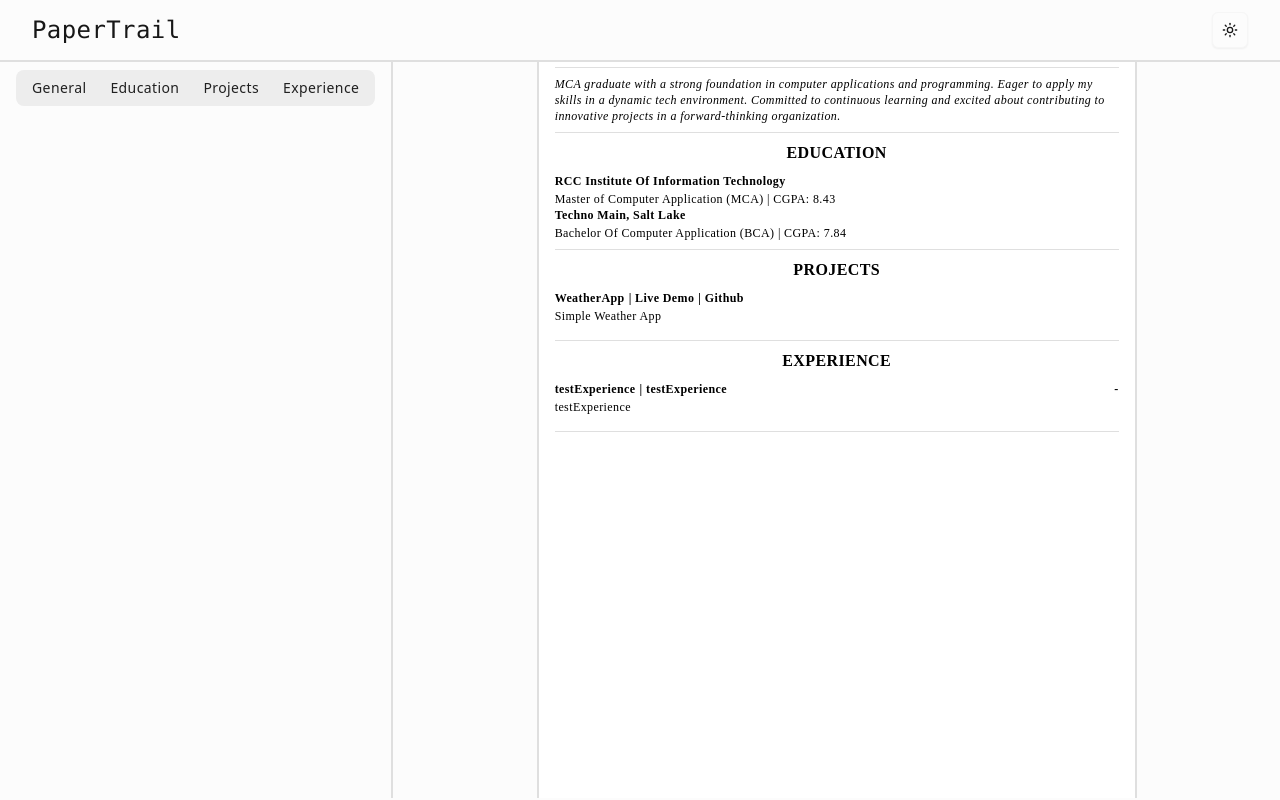
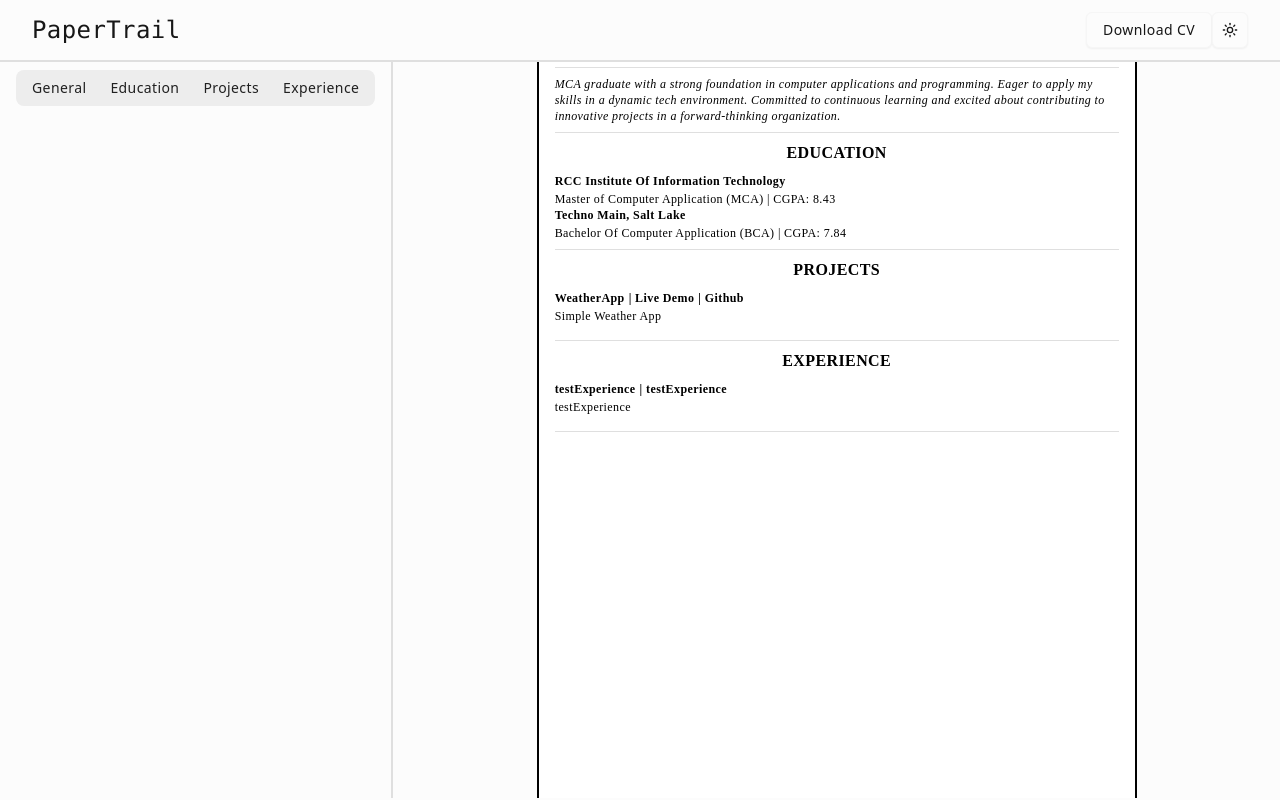
Before and after one commit to KARDT89/CV-application, a Next.js app: page / in a window 1280 px wide. Built offline with nearby package versions, Linux system fonts and the light colour scheme.

Commit message:
add: downloadpc

```diff
--- a/components/Navbar.jsx
+++ b/components/Navbar.jsx
@@ -13,8 +13,9 @@ import {
 } from '@/components/ui/drawer';
 import { Button } from '@/components/ui/button';
 import { AlignJustify } from 'lucide-react';
-import { X } from 'lucide-react';
+import { ArrowLeft } from 'lucide-react';
 import Cv from '@/components/preview/cv';
+import { convertToPDF } from '@/lib/downloadResume.js';
 
 const Navbar = ({ general, experience, education, projects }) => {
   return (
@@ -31,10 +32,10 @@ const Navbar = ({ general, experience, education, projects }) => {
         <DrawerTrigger className={'block xl:hidden'}>
           <AlignJustify />
         </DrawerTrigger>
-        <DrawerContent>
+        <DrawerContent className={''}>
           <div
             className={
-              'flex items-center justify-center px-4 py-2 overflow-scroll'
+              'flex items-center h-full justify-center px-4 py-2 overflow-scroll'
             }
           >
             <Cv
@@ -43,6 +44,12 @@ const Navbar = ({ general, experience, education, projects }) => {
               projects={projects}
               education={education}
             />
+          </div>
+          <div>
+            <Button variant="outline" onClick={convertToPDF}>
+              Download CV
+            </Button>
+            <ModeToggle />
           </div>
           <DrawerFooter
             className={'flex flex-col items-center justify-between'}
@@ -61,16 +68,20 @@ const Navbar = ({ general, experience, education, projects }) => {
               Made with ❤️ by <span className={'font-dt89'}>DT89</span>
             </DrawerDescription>
             <DrawerClose className={'flex gap-2'}>
-              <Button variant="outline">
+              {/* <Button variant="outline">
                 Cancel <X />
               </Button>
-              <ModeToggle />
+               <Button variant="outline" onClick={convertToPDF}>Download CV</Button>
+              <ModeToggle /> */}
             </DrawerClose>
           </DrawerFooter>
         </DrawerContent>
       </Drawer>
 
       <div className={'hidden xl:flex'}>
+        <Button variant="outline" onClick={convertToPDF}>
+          Download CV
+        </Button>
         <ModeToggle />
       </div>
     </div>
--- a/components/preview/cv.jsx
+++ b/components/preview/cv.jsx
@@ -11,7 +11,10 @@ const Cv = ({ general, education, experience, projects }) => {
     return true;
   }
   return (
-    <div className="border-2 text-[8px] md:text-xs text-black bg-white w-[400px] h-[550px] md:w-[500px] md:h-[650px] lg:w-[600px] lg:h-[850px] p-4 font-[times-new-roman]">
+    <div
+      id="resume"
+      className="border-2 border-black text-[8px] md:text-xs text-black bg-white w-[400px] h-[550px] md:w-[500px] md:h-[750px] lg:w-[600px] lg:h-[850px] p-4 font-[times-new-roman]"
+    >
       {general.name && (
         <div className="flex justify-between items-start font-bold border-b pb-1 md:pb-2">
           {/* Top Section */}
@@ -59,7 +62,7 @@ const Cv = ({ general, education, experience, projects }) => {
       {/* Education */}
       {education.length > 0 && (
         <div className="border-b pb-1 md:pb-2">
-          <h2 className="font-bold py-1 md:py-3 uppercase text-[10px] md:text-[16px] text-center">
+          <h2 className="font-bold py-1 md:py-3 uppercase text-[10px] md:text-[14px] lg:text-[16px] text-center">
             Education
           </h2>
 
@@ -87,7 +90,7 @@ const Cv = ({ general, education, experience, projects }) => {
       {/* Projects */}
       {projects.length > 0 && (
         <div className="border-b pb-1 md:pb-2">
-          <h2 className="font-bold py-1 md:py-3 uppercase text-[10px] md:text-[16px] text-center">
+          <h2 className="font-bold py-1 md:py-3 uppercase text-[10px] md:text-[14px] lg:text-[16px] text-center">
             Projects
           </h2>
           {projects.map(({ id, name, github, live, description, date }) => (
@@ -95,8 +98,16 @@ const Cv = ({ general, education, experience, projects }) => {
               <div className="flex justify-between font-bold">
                 <div className="flex gap-1">
                   <p>{name}</p>
-                  {live && <Link href={live}>| Live Demo </Link>}
-                  {github && <Link href={github}>| Github</Link>}
+                  {live && (
+                    <Link href={live} target="_blank">
+                      | Live Demo{' '}
+                    </Link>
+                  )}
+                  {github && (
+                    <Link href={github} target="_blank">
+                      | Github
+                    </Link>
+                  )}
                 </div>
                 <div>
                   {date &&
@@ -117,7 +128,7 @@ const Cv = ({ general, education, experience, projects }) => {
       {/* Experience */}
       {experience.length > 0 && (
         <div className="border-b pb-1 md:pb-2">
-          <h2 className="font-bold py-1 md:py-3 uppercase text-[10px] md:text-[16px] text-center">
+          <h2 className="font-bold py-1 md:py-3 uppercase text-[10px] md:text-[14px] lg:text-[16px] text-center">
             Experience
           </h2>
           {experience.map(({ id, name, position, description, from, to }) => (
@@ -128,12 +139,12 @@ const Cv = ({ general, education, experience, projects }) => {
                   {position && <p>| {position}</p>}
                 </div>
                 <div className="flex gap-1">
-                  {from && <p>{from.getUTCFullYear()}</p>}-
+                  {from && <p>{from.getUTCFullYear()} -</p>}
                   {to &&
                     (calculateDate(to) ? (
                       <p>{to.getUTCFullYear()}</p>
                     ) : (
-                      <p> Present</p>
+                      <p>Present</p>
                     ))}
                 </div>
               </div>
--- /dev/null
+++ b/lib/downloadResume.js
@@ -0,0 +1,30 @@
+import html2canvas from 'html2canvas';
+import jsPDF from 'jspdf';
+
+export const convertToPDF = () => {
+    console.log("printing");
+
+    // capture the element that you want to convert to pdf
+    const targetElement = document.getElementById('resume');
+    if (targetElement) {
+      // convert that Element to canvas
+      html2canvas(targetElement, {
+        scale: 2,
+        logging: true,
+        useCORS: true
+      }).then((canvas) => {
+        // once the Element has been successfully converted to canvas
+        // set the width and height of canvas
+        const imgWidth = 210;
+        const imgHeight = (canvas.height * imgWidth) / canvas.width;
+        // convert canvas to png image
+        const imgData = canvas.toDataURL('img/png');
+        // initialize a new PDF object
+        const pdf = new jsPDF('p', 'mm', 'a4');
+        // convert that png image into pdf
+        pdf.addImage(imgData, 'PNG', 0, 0, imgWidth, imgHeight);
+        // download the pdf
+        pdf.save('resume');
+      });
+    }
+  };
--- a/package.json
+++ b/package.json
@@ -23,6 +23,8 @@
     "clsx": "^2.1.1",
     "cmdk": "^1.1.1",
     "date-fns": "^4.1.0",
+    "html2canvas": "^1.4.1",
+    "jspdf": "^3.0.1",
     "lucide-react": "^0.525.0",
     "next": "14.2.30",
     "next-themes": "^0.4.6",
```
Also changed, not shown: 1 other file (tests, documents, lock files or other folders).
